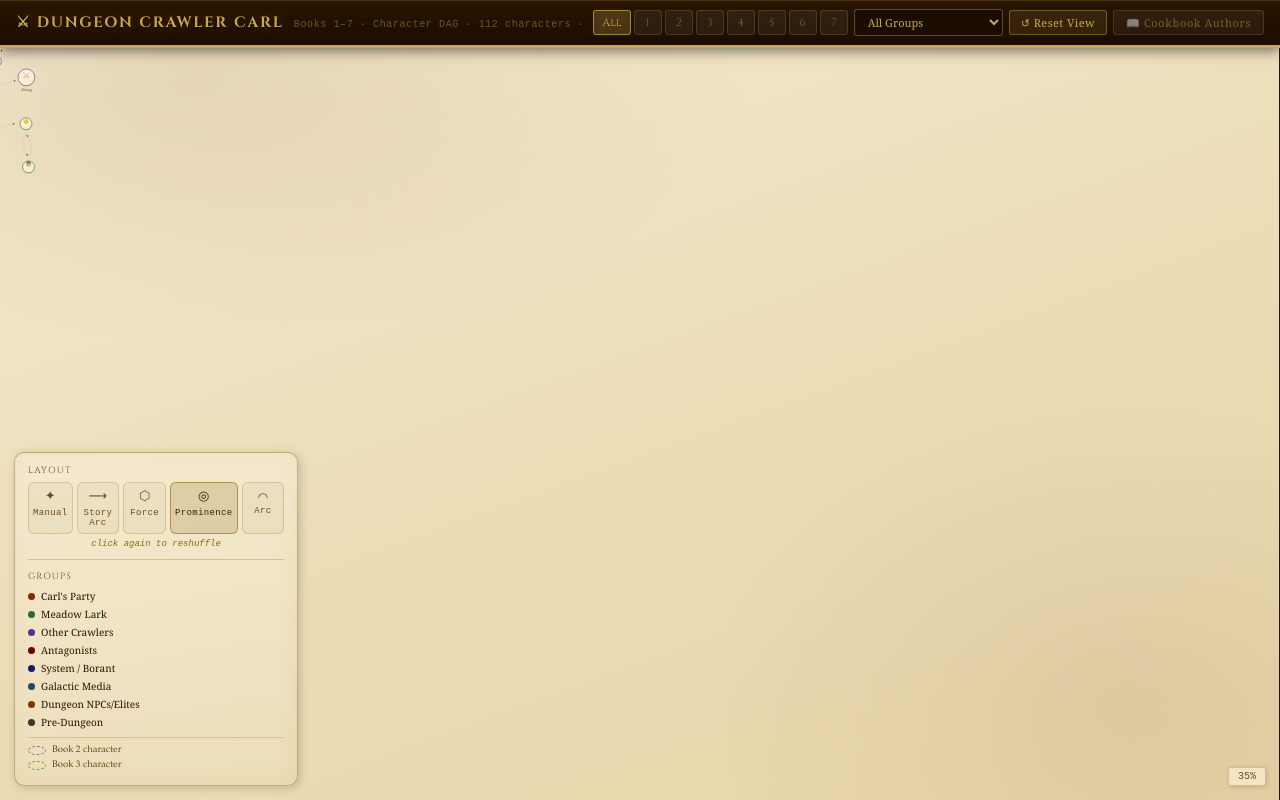
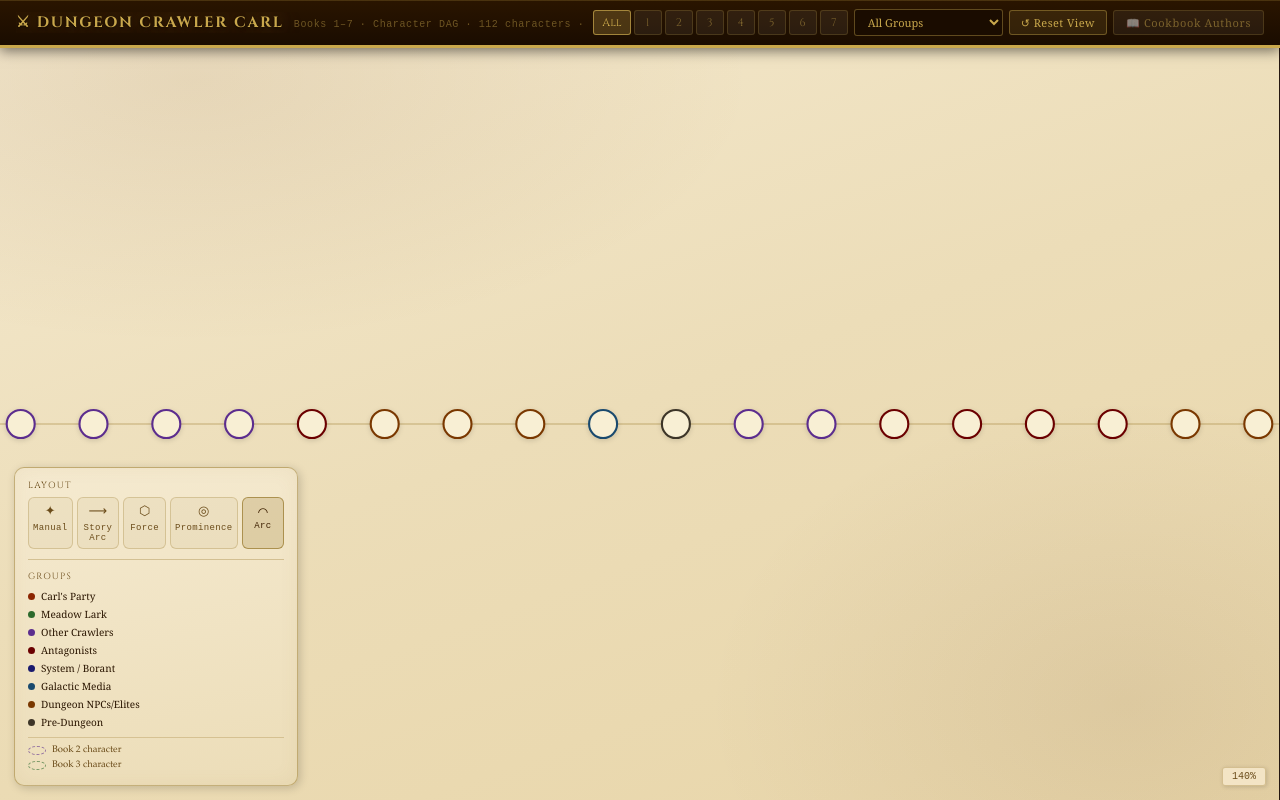
Before and after one commit to jhancock1229/dcc-dag, a React (Vite) app: page / in a window 1280 px wide. Built offline with nearby package versions, Linux system fonts and the light colour scheme; a web font is replaced by a local one.

Commit message:
add spacing

```diff
--- a/src/App.jsx
+++ b/src/App.jsx
@@ -359,7 +359,7 @@
 export default function DCCDag() {
   const svgRef = useRef(null);
   const [page, setPage] = useState("dag"); // "dag" | "cookbook"
-  const [layout, setLayout] = useState("prominence");
+  const [layout, setLayout] = useState("arc");
   const [isComputing, setIsComputing] = useState(false);
 
   // Positions: manual uses data.js coords; others are computed
@@ -418,19 +418,16 @@
     const doCenter = () => {
       const { width, height } = el.getBoundingClientRect();
       if (width === 0 || height === 0) return false;
-      const { minX, maxX, minY, maxY } = GRAPH_BOUNDS;
-      const graphW = maxX - minX;
-      const graphH = maxY - minY;
-      const fitZoom = Math.min(width / graphW, height / graphH) * 0.85;
-      const z = Math.min(0.82, Math.max(0.35, fitZoom));
-      const cx = (minX + maxX) / 2;
-      const cy = (minY + maxY) / 2;
-      setPan({ x: width / 2 - cx * z, y: height / 2 - cy * z });
+      // For arc layout (default): zoom in on Carl at center of the line
+      // Carl is at x = (111*52)/2 = 2886, y = 400
+      const CARL_X = (NODES.length - 1) * 52 / 2;
+      const CARL_Y = 400;
+      const z = 1.4; // zoomed in enough to read nearby names
+      setPan({ x: width / 2 - CARL_X * z, y: height / 2 - CARL_Y * z });
       setZoom(z);
       return true;
     };
     if (!doCenter()) {
-      // SVG not sized yet — observe until it is
       const ro = new ResizeObserver(() => {
         if (doCenter()) { ro.disconnect(); centeredRef.current = true; }
       });
```
